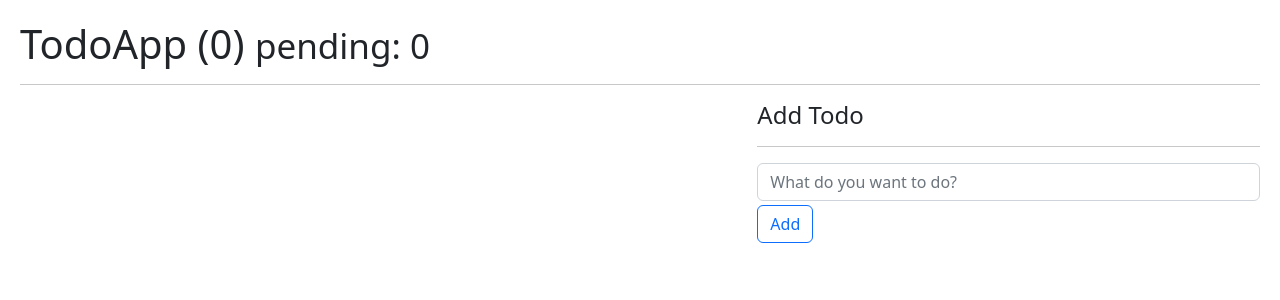
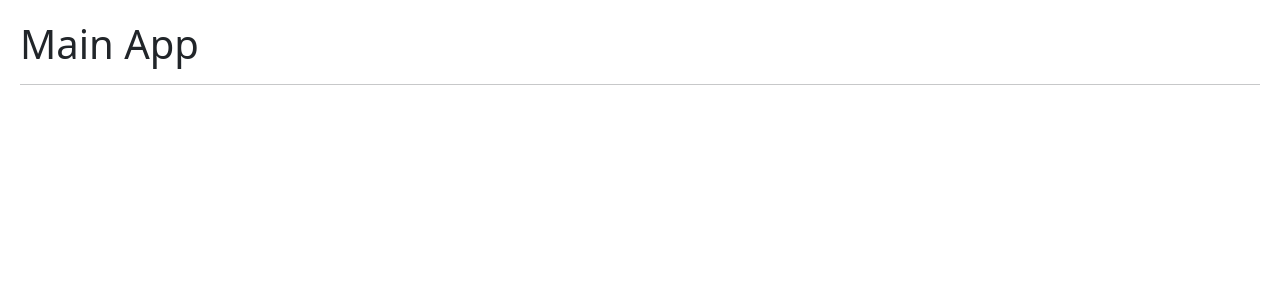
Before and after one commit to arasman/react-hook-app, a React (Vite) app: page / in a window 1280 px wide. Shown: the top 300 px of the page. Built offline with nearby package versions, Linux system fonts and the light colour scheme.

Commit message:
Initial creation of pages to hook useContext, befor to install the dependency of react-router-dom

```diff
--- /dev/null
+++ b/src/09-UseContext/MainApp.jsx
@@ -0,0 +1,10 @@
+
+
+export const MainApp = () => {
+  return (
+    <>
+        <h1>Main App</h1>
+        <hr/>
+    </>
+  )
+}
--- a/src/main.jsx
+++ b/src/main.jsx
@@ -15,6 +15,7 @@
 import './index.css'
 // import './08-useReducer/intro-reducer';
 import { TodoApp } from './08-useReducer/TodoApp'
+import { MainApp } from './09-UseContext/MainApp'
 
 ReactDOM.createRoot(document.getElementById('root')).render(
 //   <React.StrictMode>
@@ -31,7 +32,8 @@
     {/* <MemoHook/> */}
     {/* <CallbackHook/> */}
     {/* <Padre/> */}
-    <TodoApp/>
+    {/* <TodoApp/> */}
+    <MainApp/>
     </>
 //   </React.StrictMode>
 )
```
Also changed, not shown: src/09-UseContext/AboutPage.jsx (added, +10 -0 lines), src/09-UseContext/HomePage.jsx (added, +10 -0 lines), src/09-UseContext/LoginPage.jsx (added, +10 -0 lines).
